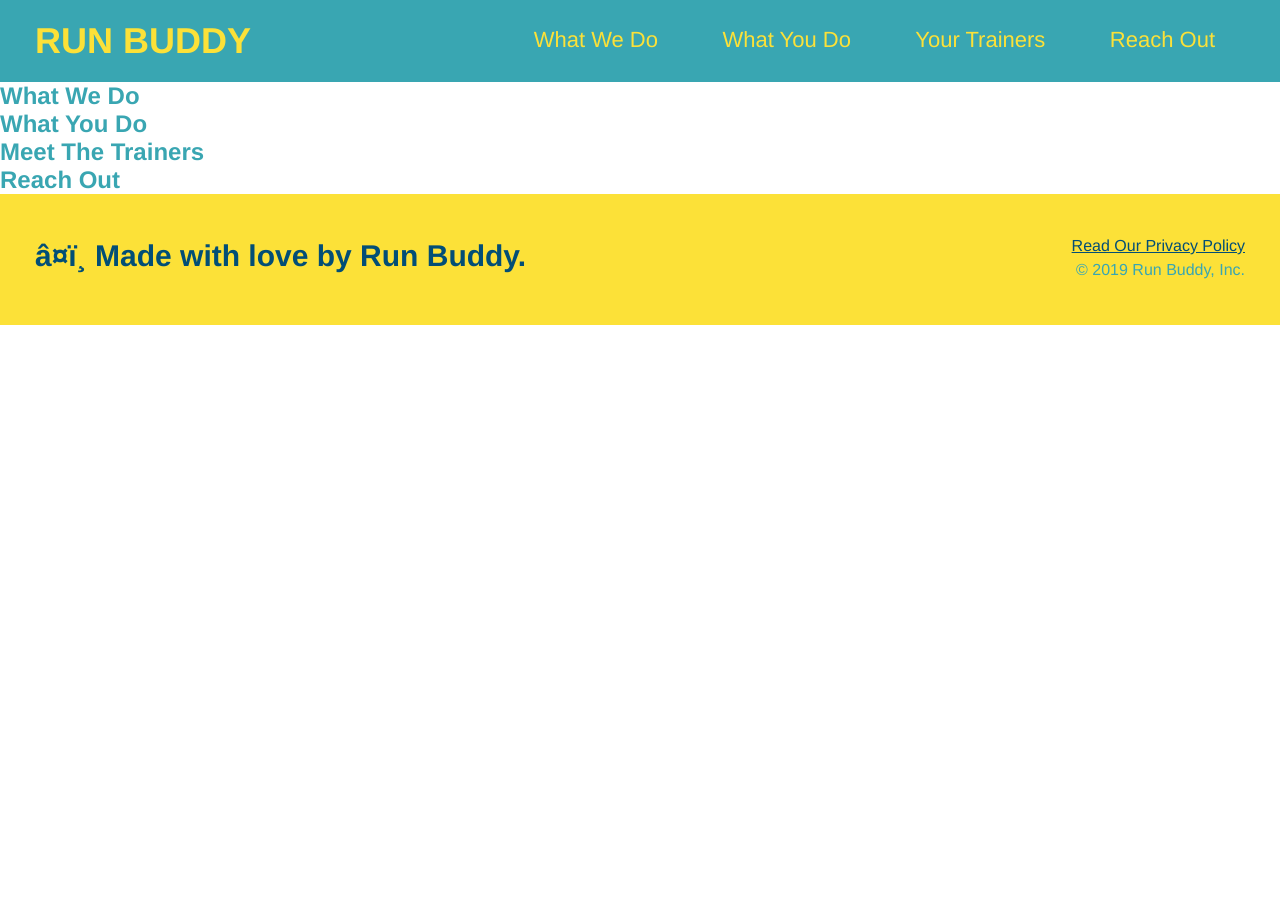
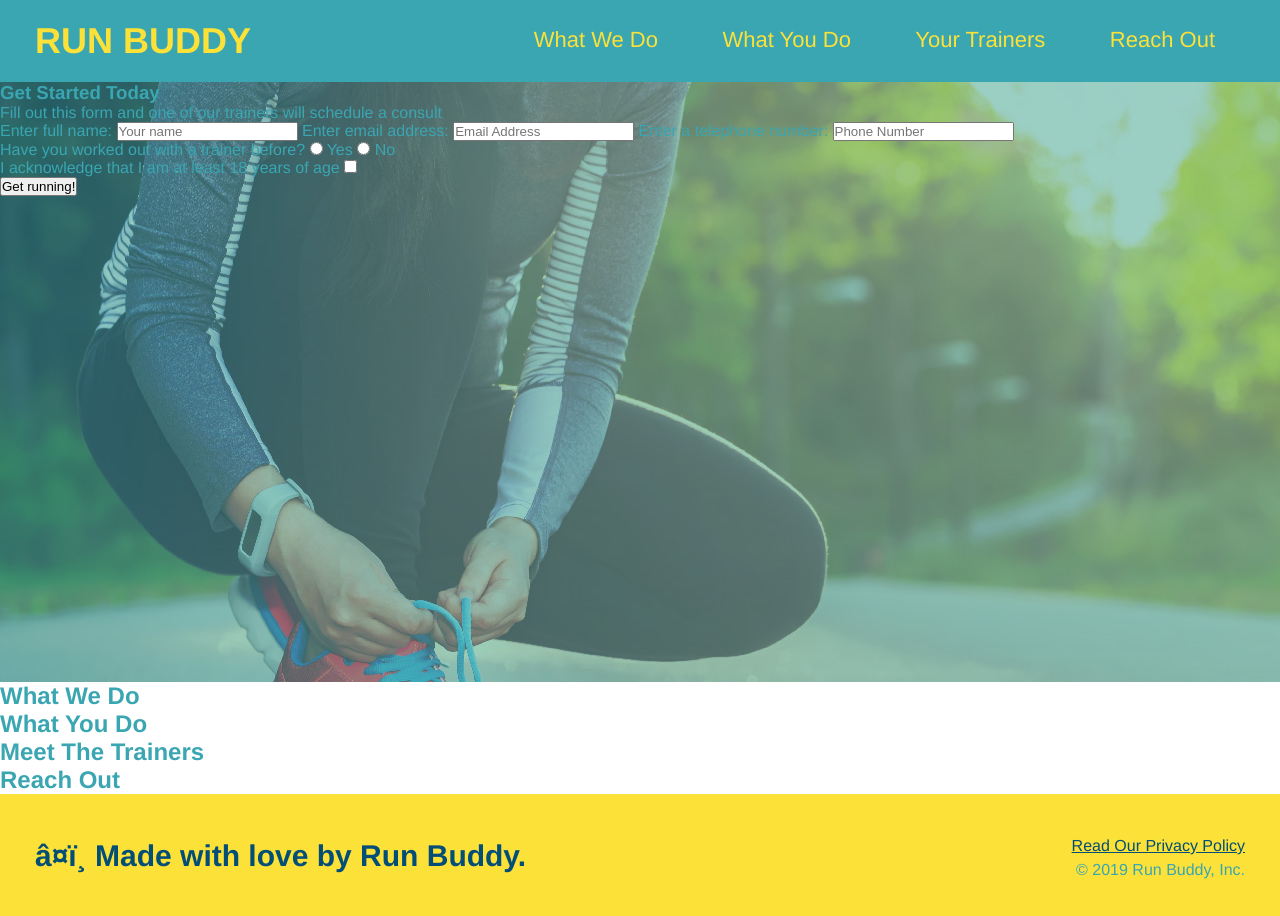
Before and after one commit to MogwaiTurner/run-buddy, a plain HTML site: page index.html in a window 1280 px wide. Before the commit the page ends 800 px from the top, so only its background shows below. Drawn offline with Linux system fonts and the light colour scheme.

Commit message:
background image

```diff
--- a/assets/css/style.css
+++ b/assets/css/style.css
@@ -64,3 +64,14 @@ footer div {
 footer a {
     color: #024e76;
 }
+
+section {
+    padding 60px;
+}
+
+/* Hero Style Start */
+.hero {
+    background-image: url("../images/hero-bg.jpg");
+    height: 600px;
+}
+/* Hero Style End */
--- a/index.html
+++ b/index.html
@@ -33,9 +33,38 @@
         </header>
 
         <!--hero/jumbotron-->
-        <section>
-
+        <section class="hero">
+            <div>
+                <h3> Get Started Today</h3>
+                <p>Fill out this form and one of our trainers will schedule a consult</p>
+            <!--Add form element-->
+            <form>
+                <label for="name">Enter full name:</label>
+                <input type="text" placeholder="Your name" name="name" id="name" />
+                <label for="email">Enter email address:</label>
+                <input type="email" placeholder="Email Address" name="email" id="email" />
+                <label for="phone">Enter a telephone number:</label>
+                <input type="tel" placeholder="Phone Number" name="phone" id="phone" />
+                <p>
+                    Have you worked out with a trainer before?
+                    <input type="radio" name="trainer-confirm" id="trainer-yes" />
+                    <label for="trainer-yes">Yes</label>
+                    <input type="radio" name="trainer-confirm" id="trainer-no" />
+                    <label for="trainer-no">No</label>
+                </p>
+                <p>
+                    <label for="checkbox" >
+                    I acknowledge that I am at least 18 years of age
+                    </label>
+                    <input type="checkbox" name="age-confirm" id="checkbox" />
+                </p>
+                <button type="submit">
+                    Get running!
+                </button>
+            </form>
+            </div>
         </section>
+        <!--end hero-->
 
         <!--"what we do" section-->
         <section>
```
Also changed, not shown: assets/images/hero-bg.jpg (added).
